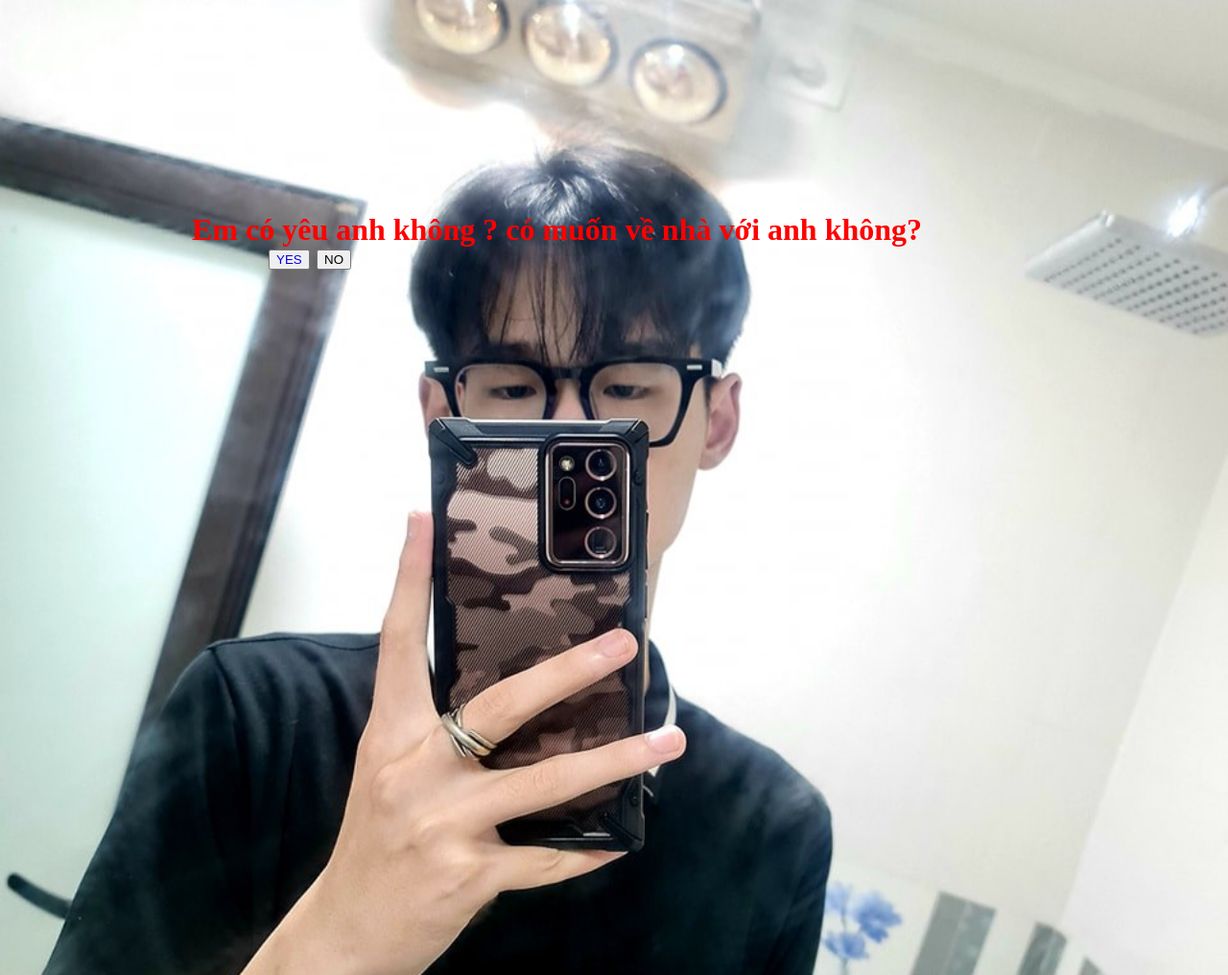
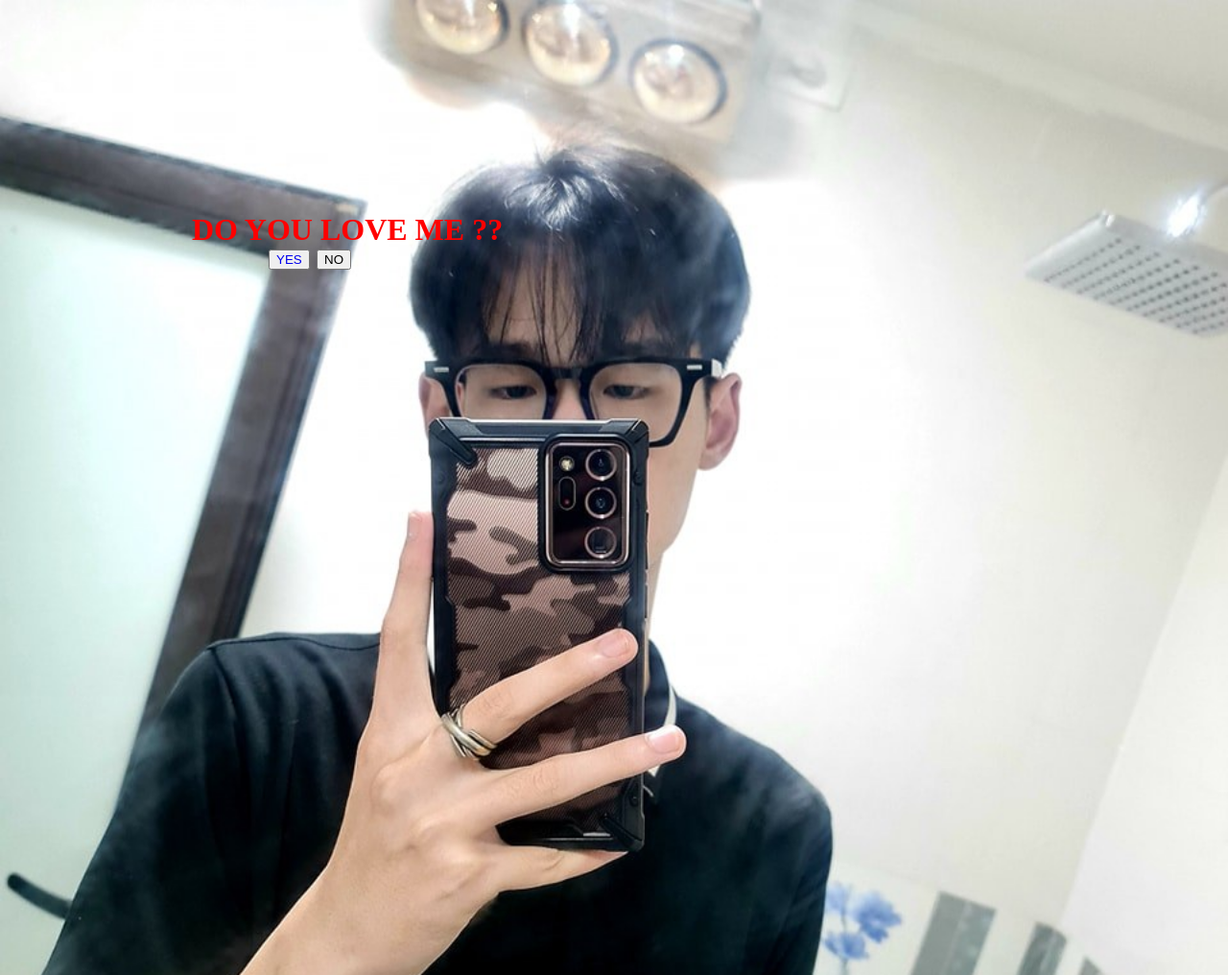
Before and after one commit to NguyenBaQuoc1/doyouloveme, a plain HTML site: page index.html in a window 1280 px wide. Shown: the whole page at 96% size. Drawn offline with Linux system fonts and the light colour scheme.

Commit message:
Update index.html

```diff
--- a/index.html
+++ b/index.html
@@ -30,7 +30,7 @@
 </head>
 <body>
     <form action="">
-        <h1 id="ques">Em có yêu anh không ? có muốn về nhà với anh không?</h1>
+        <h1 id="ques">DO YOU LOVE ME ??</h1>
         <div id="ans_yes">
             <button>
                 <a href="https://www.facebook.com/kuokisme" onclick="yes()">YES</a>
```
